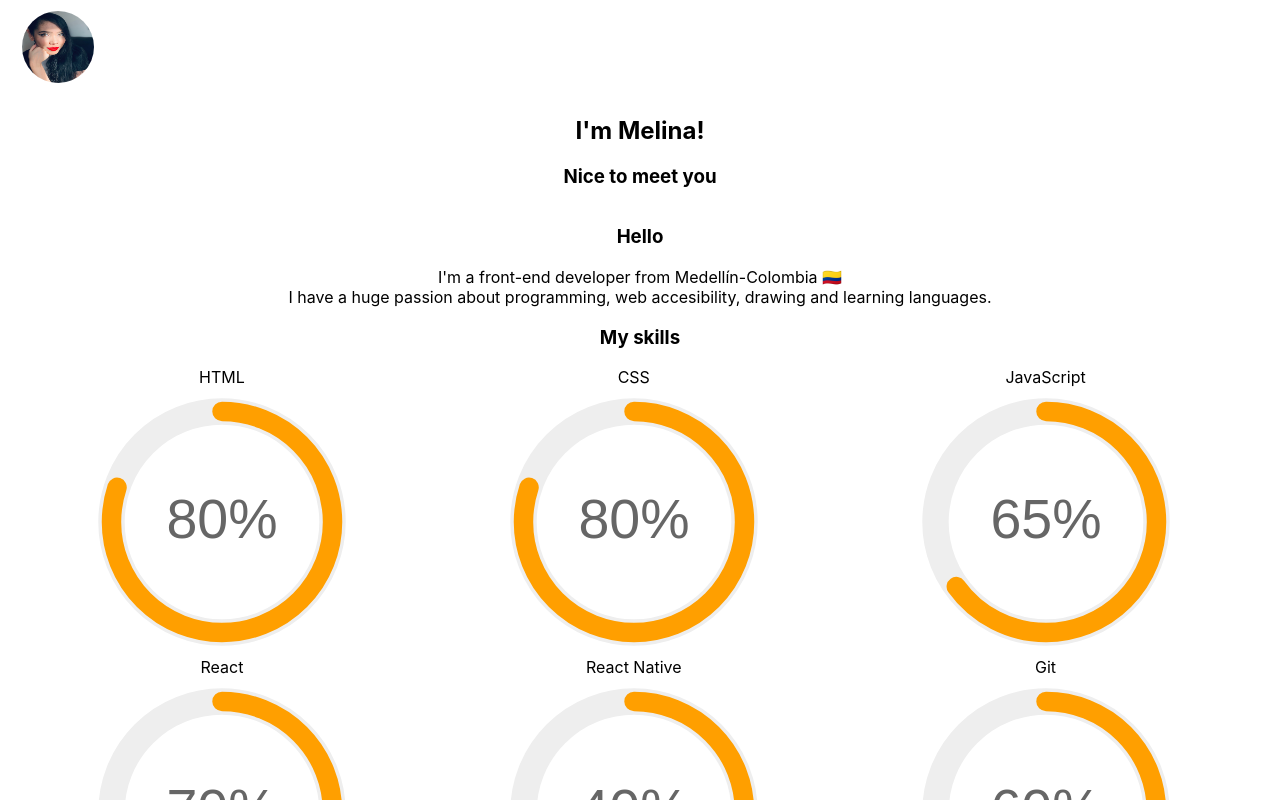
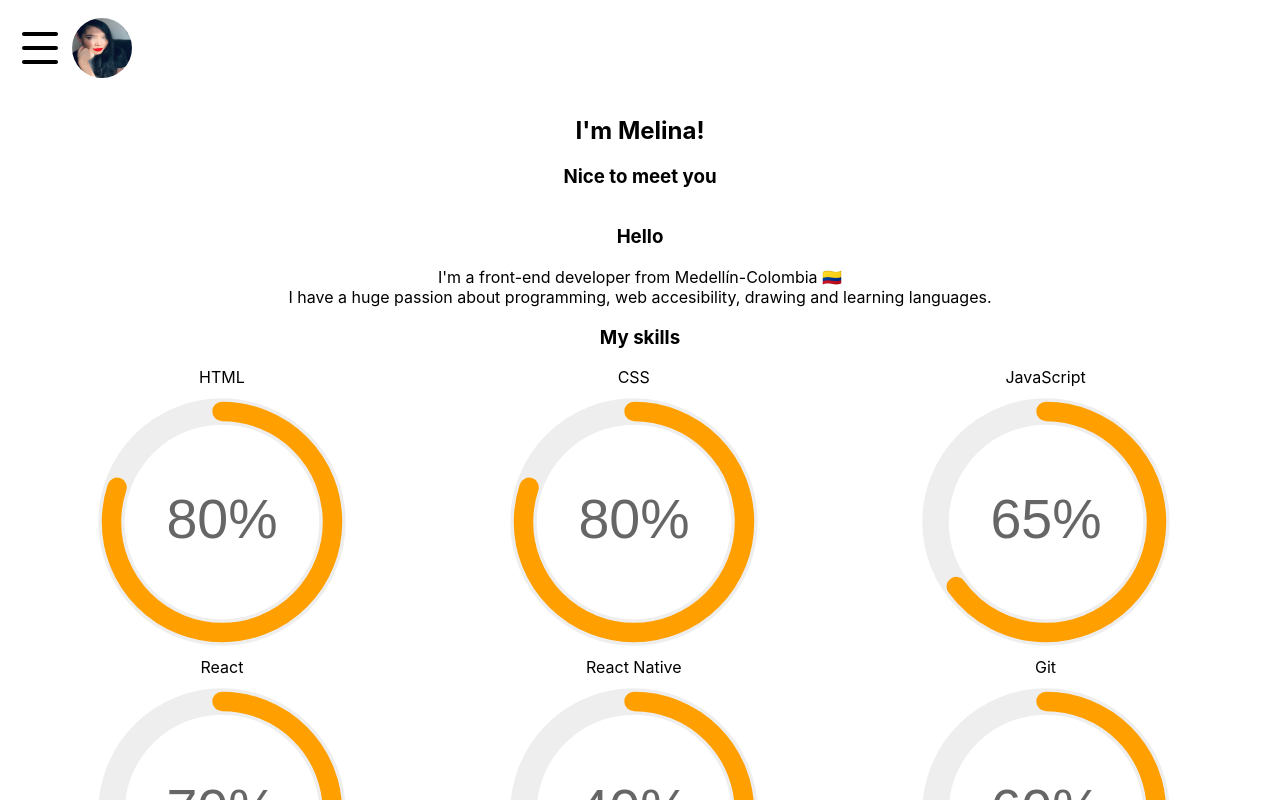
Before and after one commit to MelinaMejia95/mywebsite, a React (Create React App) app: page / in a window 1280 px wide. Shown: the top 800 px of the page. Built offline with nearby package versions, Linux system fonts and the light colour scheme.

Commit message:
Burgetr menu added

```diff
--- a/src/components/Header/Header.jsx
+++ b/src/components/Header/Header.jsx
@@ -16,9 +16,14 @@ const Header = () => {
     <>
       {mobileNavVisibility && <div className='backdrop' onClick={toogleMobileNavVisibility}></div>}
       <div className='header-container'>
-        <button onClick={toogleMobileNavVisibility}>
+        <div className='left-content'>
+          <button class="toggle-button" onClick={toogleMobileNavVisibility}>
+            <span class="toggle-button__bar"></span>
+            <span class="toggle-button__bar"></span>
+            <span class="toggle-button__bar"></span>
+          </button>
           <img src={photo} alt="Melina's photo" />
-        </button>
+        </div>
         <div className='img-container'></div>
         <nav className='main-nav'>
           <ul>
--- a/src/components/Header/Header.scss
+++ b/src/components/Header/Header.scss
@@ -15,13 +15,36 @@
   height: 4rem;
   padding: 1rem;
 
-  button {
-    border: none;
-    background-color: transparent;
+  .left-content {
+    display: flex;
+
+    .toggle-button {
+      width: 3rem;
+      background: transparent;
+      border: none;
+      cursor: pointer;
+      padding-top: 0;
+      padding-bottom: 0;
+      vertical-align: middle;
+      margin-right: 8px;
+
+      &:focus {
+        outline: none;
+      }
+
+      .toggle-button__bar {
+        width: 100%;
+        height: 4px;
+        background: black;
+        display: block;
+        margin: 0.6rem 0;
+        border-radius: 3px;
+      }
+    }
 
     img {
-      width: 72px;
-      height: 72px;
+      width: 60px;
+      height: 60px;
       border-radius: 50%;
     }
   }
```
